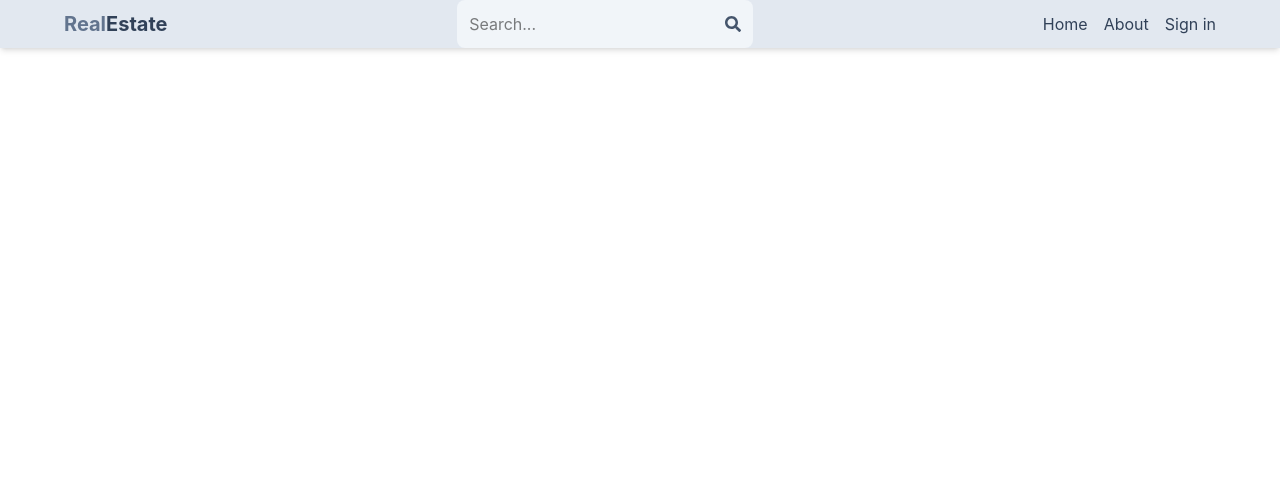
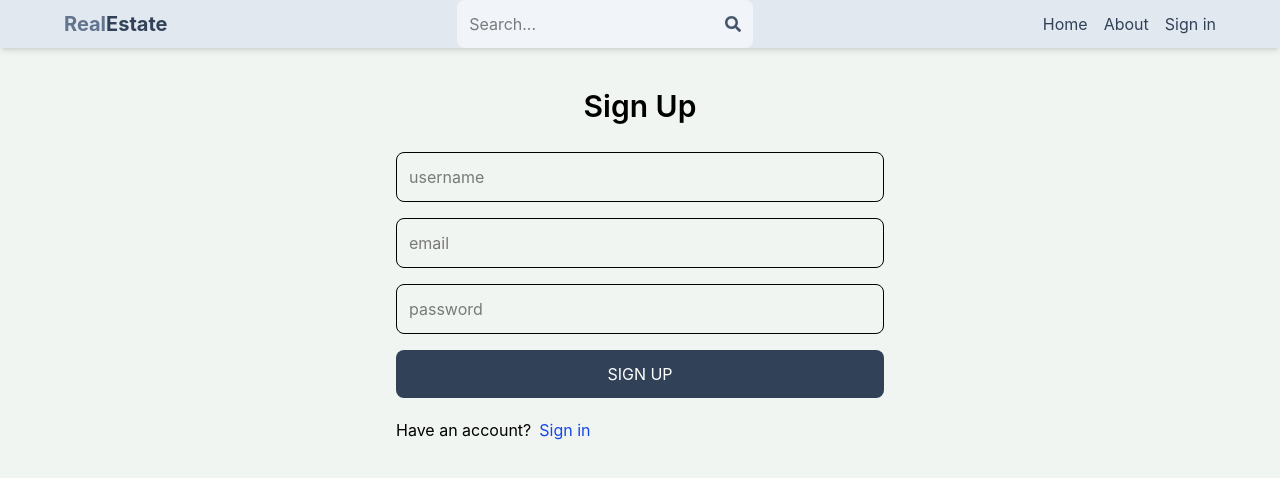
Before and after one commit to mehreenramzan721/MERN-STACK-REAL-ESTATE-MARKET-PLACE, a React (Vite) app in the folder client/: page /sign-up in a window 1280 px wide. Shown: the top 478 px of the page. Built offline with nearby package versions, Linux system fonts and the light colour scheme.

Commit message:
complete sign up page ui

```diff
--- a/client/src/App.jsx
+++ b/client/src/App.jsx
@@ -18,7 +18,7 @@
         <Routes>
           <Route path="/" element={<Home />}></Route>
           <Route path="/" element={<SignIn />}></Route>
-          <Route path="/" element={<SignUp />}></Route>
+          <Route path="/sign-up" element={<SignUp />}></Route>
           <Route path="/" element={<About />}></Route>
           <Route path="/" element={<Profile />}></Route>
         </Routes>
--- a/client/src/index.css
+++ b/client/src/index.css
@@ -1 +1,4 @@
 @import "tailwindcss";
+body {
+  background-color: rgb(241, 245, 241);
+}
--- a/client/src/pages/SignUp.jsx
+++ b/client/src/pages/SignUp.jsx
@@ -1,9 +1,41 @@
-import React from 'react'
+import React from "react";
+import { Link } from "react-router-dom";
 
 function SignUp() {
   return (
-    <div>SignUp</div>
-  )
+    <div className="p-3 max-w-lg mx-auto">
+      <h1 className="text-3xl text-center font-semibold my-7">Sign Up</h1>
+      <form className="flex flex-col gap-4">
+        <input
+          type="text"
+          placeholder="username"
+          className="border p-3 rounded-lg"
+          id="username"
+        ></input>
+        <input
+          type="email"
+          placeholder="email"
+          className="border p-3 rounded-lg"
+          id="email"
+        ></input>
+        <input
+          type="password"
+          placeholder="password"
+          className="border p-3 rounded-lg"
+          id="password"
+        ></input>
+        <button className="bg-slate-700 text-white p-3 rounded-lg uppercase hover:opacity-95 disabled:opacity-80">
+          Sign Up
+        </button>
+      </form>
+      <div className="flex gap-2 mt-5">
+        <p>Have an account?</p>
+        <Link to={"/sign-in"}>
+          <span className="text-blue-700 ">Sign in</span>
+        </Link>
+      </div>
+    </div>
+  );
 }
 
-export default SignUp
+export default SignUp;
```
